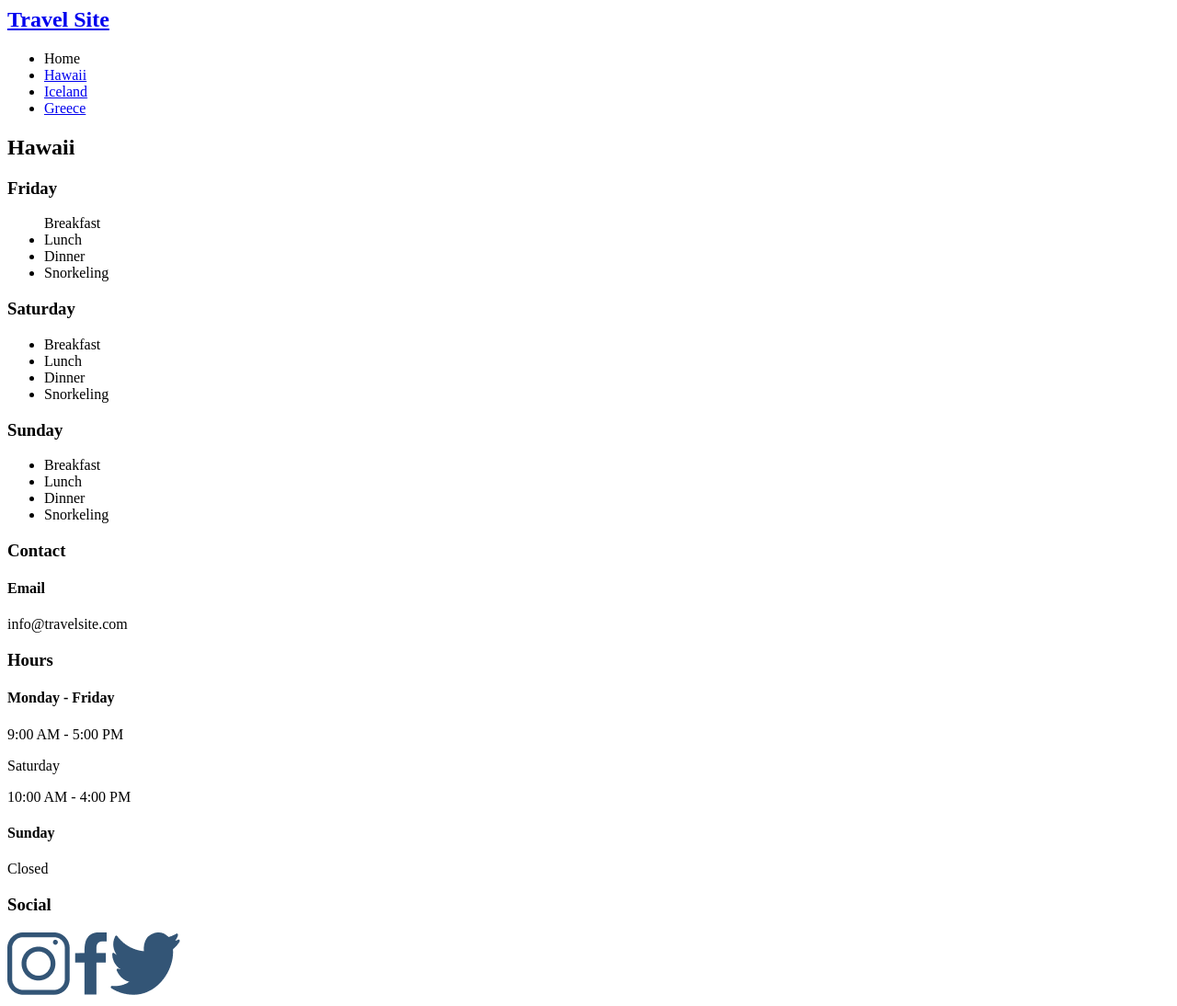
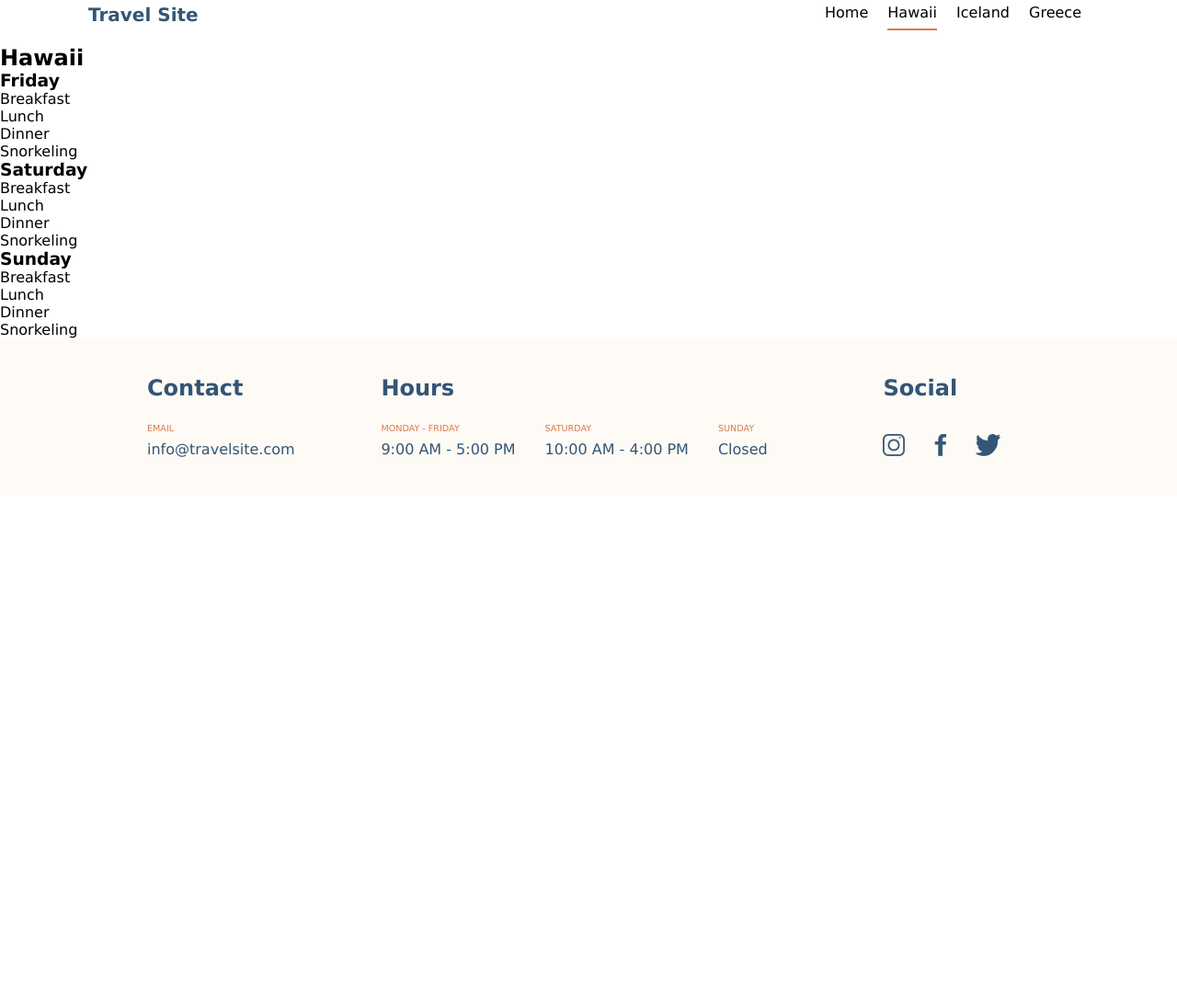
Before and after one commit to Justin-Luangrath/justin-luangrath-travelsite, a plain HTML site: page justin-luangrath-travelsite/pages/hawaii.html in a window 1280 px wide. Shown: the part 12-1106 px from the top of the page at 92% size. After the commit the page ends 800 px from the top, so only its background shows below. Drawn offline with Linux system fonts and the light colour scheme.

Commit message:
added styling for nav and footer on hawaii page

```diff
--- a/justin-luangrath-travelsite/pages/hawaii.html
+++ b/justin-luangrath-travelsite/pages/hawaii.html
@@ -5,37 +5,34 @@
     <meta http-equiv="X-UA-Compatible" content="IE=edge">
     <meta name="viewport" content="width=device-width, initial-scale=1.0">
     <title>Hawaii</title>
+    <link rel="stylesheet" href="../css/global.css">
     <link rel="stylesheet" href="../css/destinations.css">
 </head>
+<!-- nav -->
 <body>
-        <header>
-      <!-- main menu -->
-      <nav>
-        <div>
-          <h1>
-            <a href="../index.html">Travel Site</a>
-          </h1>
-        </div>
-        <div>
-          <ul>
-            <li>
-              <ahref="../index.html">Home</ahref=>
-            </li>
-            <li>
-              <a
-                href="hawaii.html"
-                >Hawaii</a
-              >
-            </li>
-            <li>
-              <a href="iceland.html">Iceland</a>
-            </li>
-            <li>
-              <a href="greece.html">Greece</a>
-            </li>
+  <body>
+    <header class="nav">
+      <div class="nav__container">
+        <a class="nav__logo-link" href="../index.html">
+          <h2 class="nav__logo">Travel Site</h2>
+        </a>
+        <nav>
+          <ul class="nav__link-container">
+            <a href="../index.html" class="nav__link">
+              <li class="nav__link-text">Home</li>
+            </a>
+            <a href="./hawaii.html" class="nav__link">
+              <li class="nav__link-text nav__link-text--border">Hawaii</li>
+            </a>
+            <a href="./iceland.html" class="nav__link">
+              <li class="nav__link-text">Iceland</li>
+            </a>
+            <a href="./greece.html" class="nav__link">
+              <li class="nav__link-text">Greece</li>
+            </a>
           </ul>
-        </div>
-      </nav>
+        </nav>
+      </div>
     </header>
     <main>
             <main>
@@ -73,48 +70,48 @@
         </div>
       </section>
     </main>
-        <!-- footer -->
-    <footer>
-      <section>
-        <div>
-          <h3>Contact</h3>
-          <div>
-            <h4>Email</h4>
-            <p>info@travelsite.com</p>
+    <!-- footer -->
+    <footer class="footer">
+      <section class="footer__section">
+        <h3 class="footer__section-title">Contact</h3>
+        <p class="footer__section-sub-title">EMAIL</p>
+        <p class="footer__section-text">info@travelsite.com</p>
+      </section>
+      <section class="footer__section">
+        <h3 class="footer__section-title">Hours</h3>
+        <div class="footer__hours-container">
+          <div class="footer__hours">
+            <p class="footer__section-sub-title">MONDAY - FRIDAY</p>
+            <p class="footer__section-text">9:00 AM - 5:00 PM</p>
+          </div>
+          <div class="footer__hours">
+            <p class="footer__section-sub-title">SATURDAY</p>
+            <p class="footer__section-text">10:00 AM - 4:00 PM</p>
+          </div>
+          <div class="footer__hours">
+            <p class="footer__section-sub-title">SUNDAY</p>
+            <p class="footer__section-text">Closed</p>
           </div>
         </div>
-        <div>
-          <h3>Hours</h3>
-          <div>
-            <div>
-              <h4>Monday - Friday</h4>
-              <p>9:00 AM - 5:00 PM</p>
-            </div>
-            <div>
-              <h4">Saturday</h4>
-              <p>10:00 AM - 4:00 PM</p>
-            </div>
-            <div>
-              <h4>Sunday</h4>
-              <p>Closed</p>
-            </div>
-          </div>
-        </div>
-        <div>
-          <h3>Social</h3>
-          <div>
-            <a href="https://twitter.com" target="_blank"
-              ><img
-                src="../assets/icons/icon-instagram.png"
-                alt="icon-instagram"
-            /></a>
-            <a href="https://facebook.com" target="_blank"
-              ><img src="../assets/icons/icon-facebook.png" alt="icon-facebook"
-            /></a>
-            <a href="https://instagram.com" target="_blank"
-              ><img src="../assets/icons/icon-twitter.png" alt="icon-twitter"
-            /></a>
-          </div>
+      </section>
+      <section class="footer__section">
+        <h3 class="footer__section-title">Social</h3>
+        <div class="footer__image-container">
+          <img
+            class="footer__image"
+            src="../assets/icons/icon-instagram.png"
+            alt="instagram"
+          />
+          <img
+            class="footer__image"
+            src="../assets/icons/icon-facebook.png"
+            alt="facebook"
+          />
+          <img
+            class="footer__image"
+            src="../assets/icons/icon-twitter.png"
+            alt="twitter"
+          />
         </div>
       </section>
     </footer>
```
Also changed, not shown: 1 other file.
